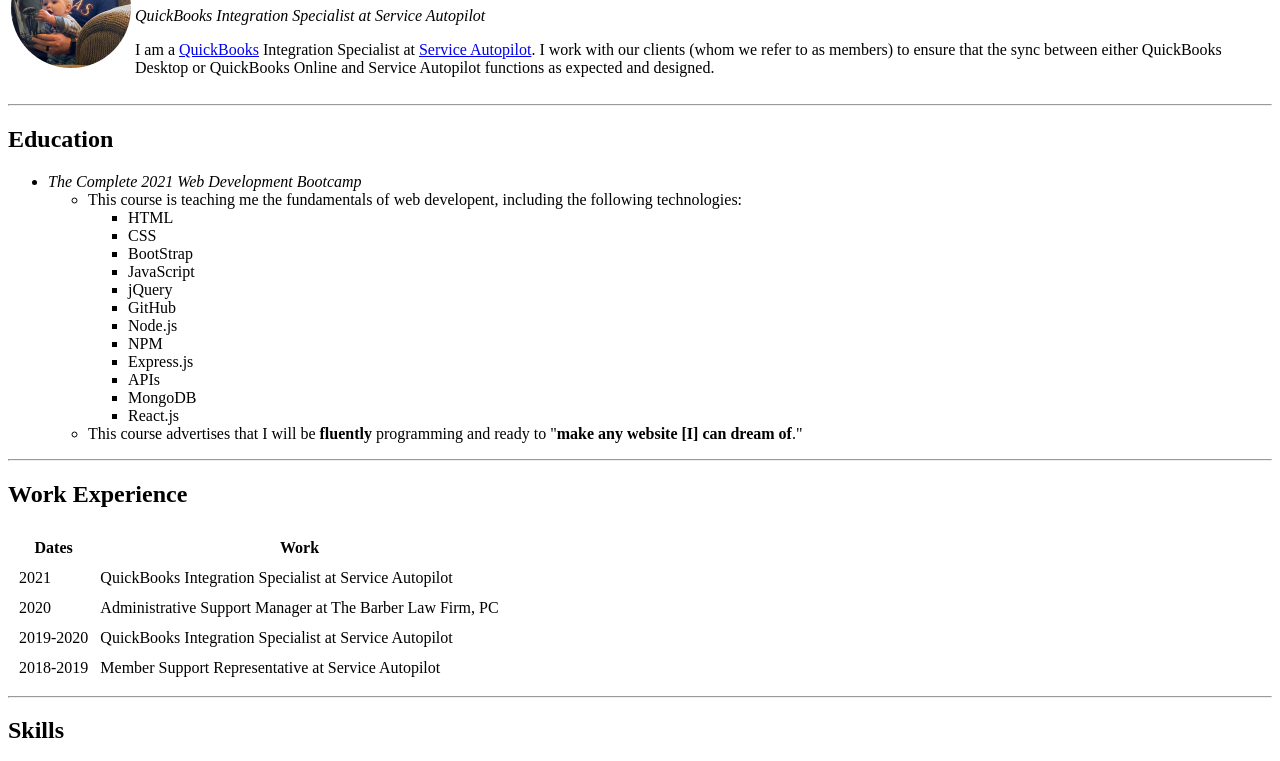
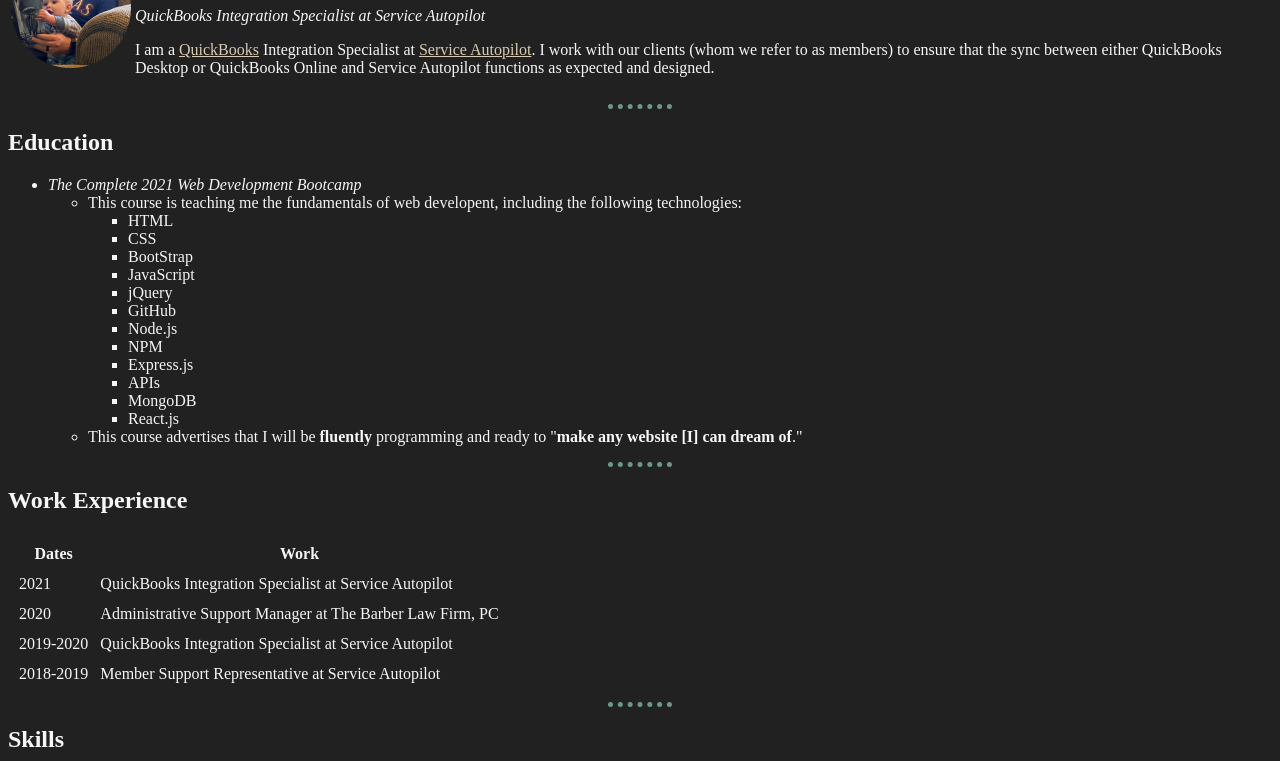
Before and after one commit to aetmus/cv, a plain HTML site: page index.html in a window 1280 px wide. Shown: the part 84-845 px from the top of the page. Drawn offline with Linux system fonts and the light colour scheme.

Commit message:
Added styling in style.css

```diff
--- a/index.html
+++ b/index.html
@@ -1,10 +1,9 @@
 <!DOCTYPE html>
 <html lang="en">
-
   <head>
-  <meta charset="UTF-8">
+    <meta charset="UTF-8" />
     <title>Andrew's Personal Site</title>
-  <link rel="stylesheet" href="style.css">
+    <link rel="stylesheet" href="style.css" />
   </head>
 
   <body>
@@ -12,30 +11,37 @@
     <table>
       <tr>
         <td>
-        <img id="profile-pic"
+          <img
+            id="profile-pic"
             src="./images/179373719_4289827391069469_6586168549903199158_n.jpeg"
-          alt="Picture of Andrew">
+            alt="Picture of Andrew"
+          />
         </td>
         <td>
           <h1>Andrew Etmus</h1>
           <p><em>QuickBooks Integration Specialist at Service Autopilot</em></p>
-        <p>I am a <a href="https://quickbooks.intuit.com/">QuickBooks</a>
-          Integration Specialist at <a
-            href="https://www.serviceautopilot.com/">Service Autopilot</a>. I
-          work with our clients (whom we refer to as members) to ensure that the
-          sync between either QuickBooks Desktop or QuickBooks Online and
-          Service Autopilot functions as expected and designed.</p>
+          <p>
+            I am a
+            <a href="https://quickbooks.intuit.com/">QuickBooks</a> Integration
+            Specialist at
+            <a href="https://www.serviceautopilot.com/">Service Autopilot</a>. I
+            work with our clients (whom we refer to as members) to ensure that
+            the sync between either QuickBooks Desktop or QuickBooks Online and
+            Service Autopilot functions as expected and designed.
+          </p>
         </td>
       </tr>
     </table>
     <!-- END HEADER -->
-  <hr>
+    <hr />
     <!-- BEGIN EDUCATION -->
     <h2>Education</h2>
     <ul>
-    <li><em>The Complete 2021 Web Development Bootcamp</em>
+      <li>
+        <em>The Complete 2021 Web Development Bootcamp</em>
         <ul>
-        <li>This course is teaching me the fundamentals of web developent,
+          <li>
+            This course is teaching me the fundamentals of web developent,
             including the following technologies:
             <ul>
               <li>HTML</li>
@@ -52,14 +58,17 @@
               <li>React.js</li>
             </ul>
           </li>
-        <li>This course advertises that I will be <strong>fluently</strong>
-          programming and ready to "<strong>make any website [I] can dream
-            of</strong>."</li>
+          <li>
+            This course advertises that I will be
+            <strong>fluently</strong> programming and ready to "<strong
+              >make any website [I] can dream of</strong
+            >."
+          </li>
         </ul>
       </li>
     </ul>
     <!-- END EDUCATION -->
-  <hr>
+    <hr />
     <!-- BEGIN WORK EXPERIENCE -->
     <h2>Work Experience</h2>
     <table cellspacing="10">
@@ -87,7 +96,7 @@
       </tbody>
     </table>
     <!-- END WORK EXPERIENCE -->
-  <hr>
+    <hr />
     <!-- BEGIN SKILLS -->
     <h2>Skills</h2>
     <table cellspacing="10">
@@ -101,12 +110,11 @@
       </tr>
     </table>
     <!-- END SKILLS -->
-  <hr>
+    <hr />
     <!-- BEGIN FOOTER -->
     <a href="./hobbies.html">My Hobbies</a>
-  <br>
+    <br />
     <a href="./contact-me.html">Contact Information</a>
     <!-- END FOOTER -->
   </body>
-
 </html>
--- a/style.css
+++ b/style.css
@@ -1,3 +1,20 @@
+body {
+  background-color: #212121;
+  color: #f6f6f6;
+}
+
+hr {
+  border-style: dotted none none;
+  border-width: 5px;
+  border-color: #6d9886;
+  height: 0px;
+  width: 5%;
+}
+
+a {
+  color: #d9cab3;
+}
+
 #profile-pic {
   height: 15vh;
   border-radius: 50%;
```
Lines whose indentation alone changed are shown as unchanged.
